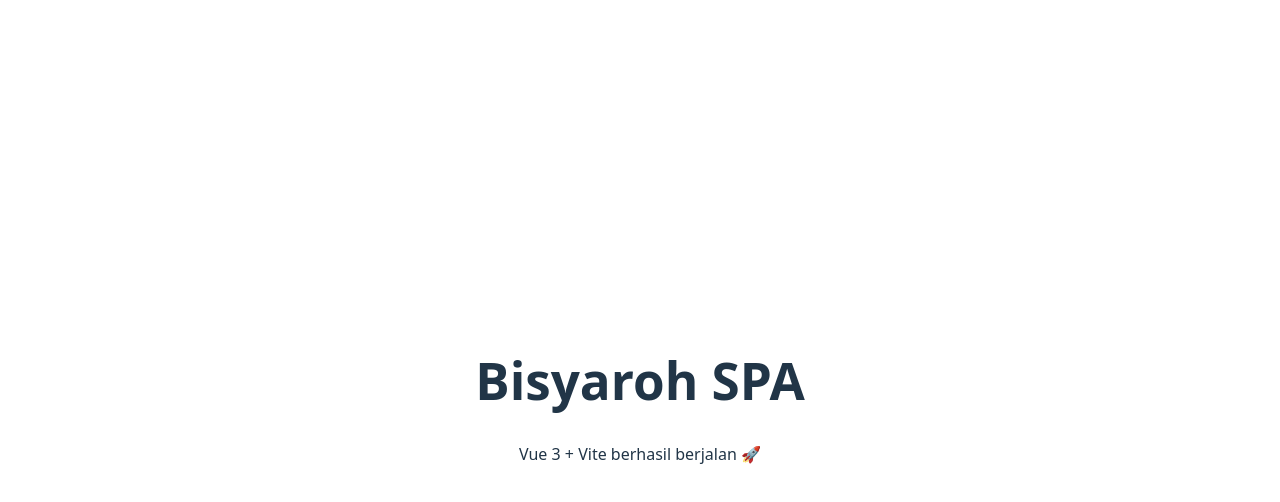
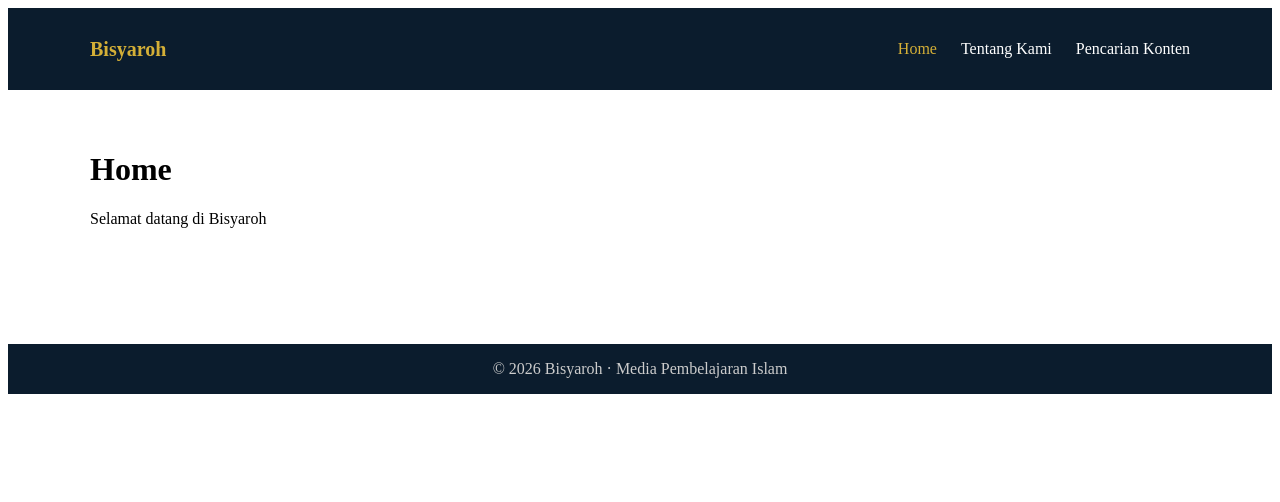
Before and after one commit to AriesIndrabayu/bisyaroh-frontend, a Vue app: page / in a window 1280 px wide. Shown: the top 502 px of the page. Built offline with nearby package versions, Linux system fonts and the light colour scheme.

Commit message:
feat: public layout with navbar and footer

```diff
--- a/package.json
+++ b/package.json
@@ -9,7 +9,8 @@
     "preview": "vite preview"
   },
   "dependencies": {
-    "vue": "^3.5.24"
+    "vue": "^3.5.24",
+    "vue-router": "^4.6.4"
   },
   "devDependencies": {
     "@vitejs/plugin-vue": "^6.0.1",
--- a/src/App.vue
+++ b/src/App.vue
@@ -1,6 +1,7 @@
 <template>
-  <div style="padding: 40px">
-    <h1>Bisyaroh SPA</h1>
-    <p>Vue 3 + Vite berhasil berjalan 🚀</p>
-  </div>
+  <RouterView />
 </template>
+
+<script setup>
+import { RouterView } from "vue-router";
+</script>
--- /dev/null
+++ b/src/components/Footer.vue
@@ -0,0 +1,15 @@
+<template>
+  <footer class="footer">
+    © {{ new Date().getFullYear() }} Bisyaroh · Media Pembelajaran Islam
+  </footer>
+</template>
+
+<style scoped>
+.footer {
+  background: #0b1c2d;
+  color: #ccc;
+  text-align: center;
+  padding: 16px;
+  margin-top: 60px;
+}
+</style>
--- /dev/null
+++ b/src/components/Navbar.vue
@@ -0,0 +1,56 @@
+<template>
+  <nav class="navbar">
+    <div class="container">
+      <div class="brand">
+        <span class="logo-text">Bisyaroh</span>
+      </div>
+
+      <ul class="menu">
+        <li><RouterLink to="/">Home</RouterLink></li>
+        <li><RouterLink to="/tentang-kami">Tentang Kami</RouterLink></li>
+        <li><RouterLink to="/pencarian">Pencarian Konten</RouterLink></li>
+      </ul>
+    </div>
+  </nav>
+</template>
+
+<script setup>
+import { RouterLink } from "vue-router";
+</script>
+
+<style scoped>
+.navbar {
+  background: #0b1c2d; /* biru dongker */
+  color: white;
+}
+
+.container {
+  max-width: 1100px;
+  margin: auto;
+  padding: 16px;
+  display: flex;
+  justify-content: space-between;
+  align-items: center;
+}
+
+.logo-text {
+  font-weight: bold;
+  font-size: 20px;
+  color: #d4af37; /* emas */
+}
+
+.menu {
+  display: flex;
+  gap: 24px;
+  list-style: none;
+}
+
+.menu a {
+  color: white;
+  text-decoration: none;
+}
+
+.menu a.router-link-active {
+  color: #d4af37;
+}
+</style>
--- /dev/null
+++ b/src/layouts/PublicLayout.vue
@@ -0,0 +1,22 @@
+<template>
+  <div class="layout">
+    <Navbar />
+    <main class="content">
+      <slot />
+    </main>
+    <Footer />
+  </div>
+</template>
+
+<script setup>
+import Navbar from "../components/Navbar.vue";
+import Footer from "../components/Footer.vue";
+</script>
+
+<style scoped>
+.content {
+  max-width: 1100px;
+  margin: auto;
+  padding: 40px 16px;
+}
+</style>
--- /dev/null
+++ b/src/pages/About.vue
@@ -0,0 +1,10 @@
+<template>
+  <PublicLayout>
+    <h1>Tentang Kami</h1>
+    <p>Profil dan tujuan Bisyaroh</p>
+  </PublicLayout>
+</template>
+
+<script setup>
+import PublicLayout from "../layouts/PublicLayout.vue";
+</script>
--- /dev/null
+++ b/src/pages/Home.vue
@@ -0,0 +1,10 @@
+<template>
+  <PublicLayout>
+    <h1>Home</h1>
+    <p>Selamat datang di Bisyaroh</p>
+  </PublicLayout>
+</template>
+
+<script setup>
+import PublicLayout from "../layouts/PublicLayout.vue";
+</script>
--- /dev/null
+++ b/src/pages/Search.vue
@@ -0,0 +1,10 @@
+<template>
+  <PublicLayout>
+    <h1>Pencarian Konten</h1>
+    <p>Fitur pencarian materi kajian</p>
+  </PublicLayout>
+</template>
+
+<script setup>
+import PublicLayout from "../layouts/PublicLayout.vue";
+</script>
```
Also changed, not shown: src/main.js (+4 -4 lines), src/router/index.js (added, +18 -0 lines), 1 other file (tests, documents, lock files or other folders).
